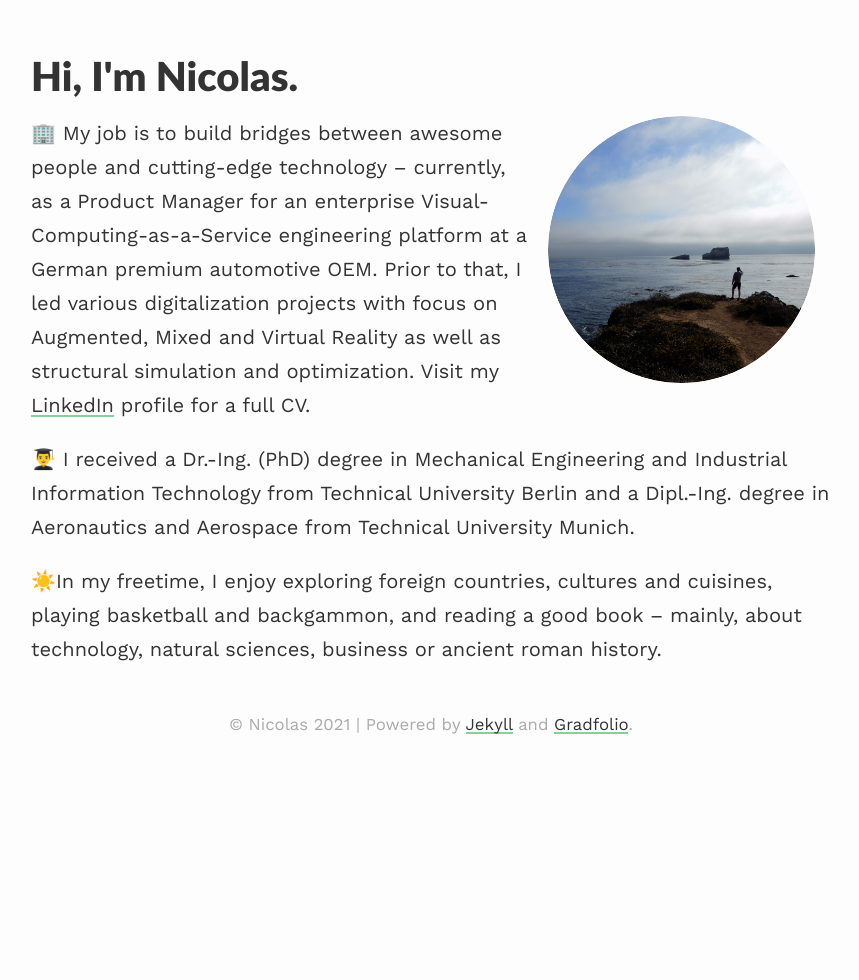
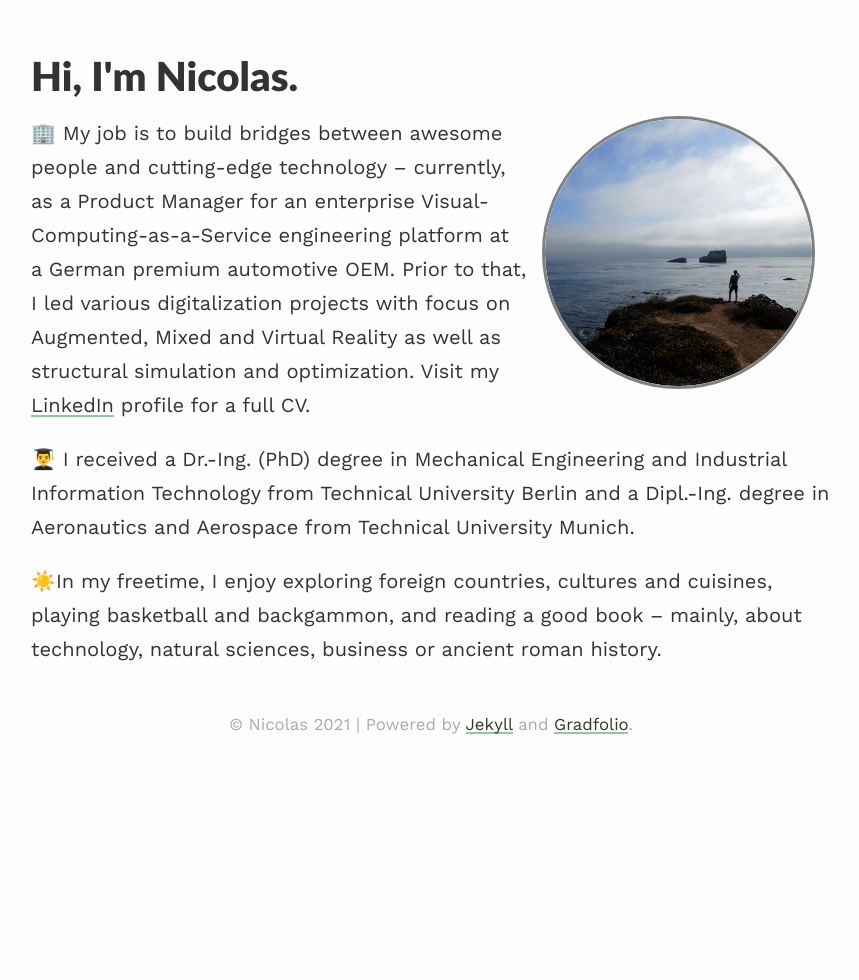
Before and after one commit to zeneise/gradfolio, a Jekyll site: the page built from index.md, in a window 1280 px wide. Shown: the whole page, without its empty margins (209-1068 px from the left). Built offline with Jekyll 4.4.1, drawn with Linux system fonts in a browser that asks for light colours; nearby versions of some CDN libraries.

Commit message:
Update profile.scss

```diff
--- a/assets/css/_sass/profile.scss
+++ b/assets/css/_sass/profile.scss
@@ -1,11 +1,11 @@
 /* Profile */
 .profile {
-    border-style: none;
+    border-style: solid;
     border-color: $light-gray;
     margin-left: 1rem;
     margin-right: 1rem;
     margin-bottom: 1rem;
-    border-radius: 6px;
+    border-radius: 4px;
     border-radius: 50%;
 }
 
```
